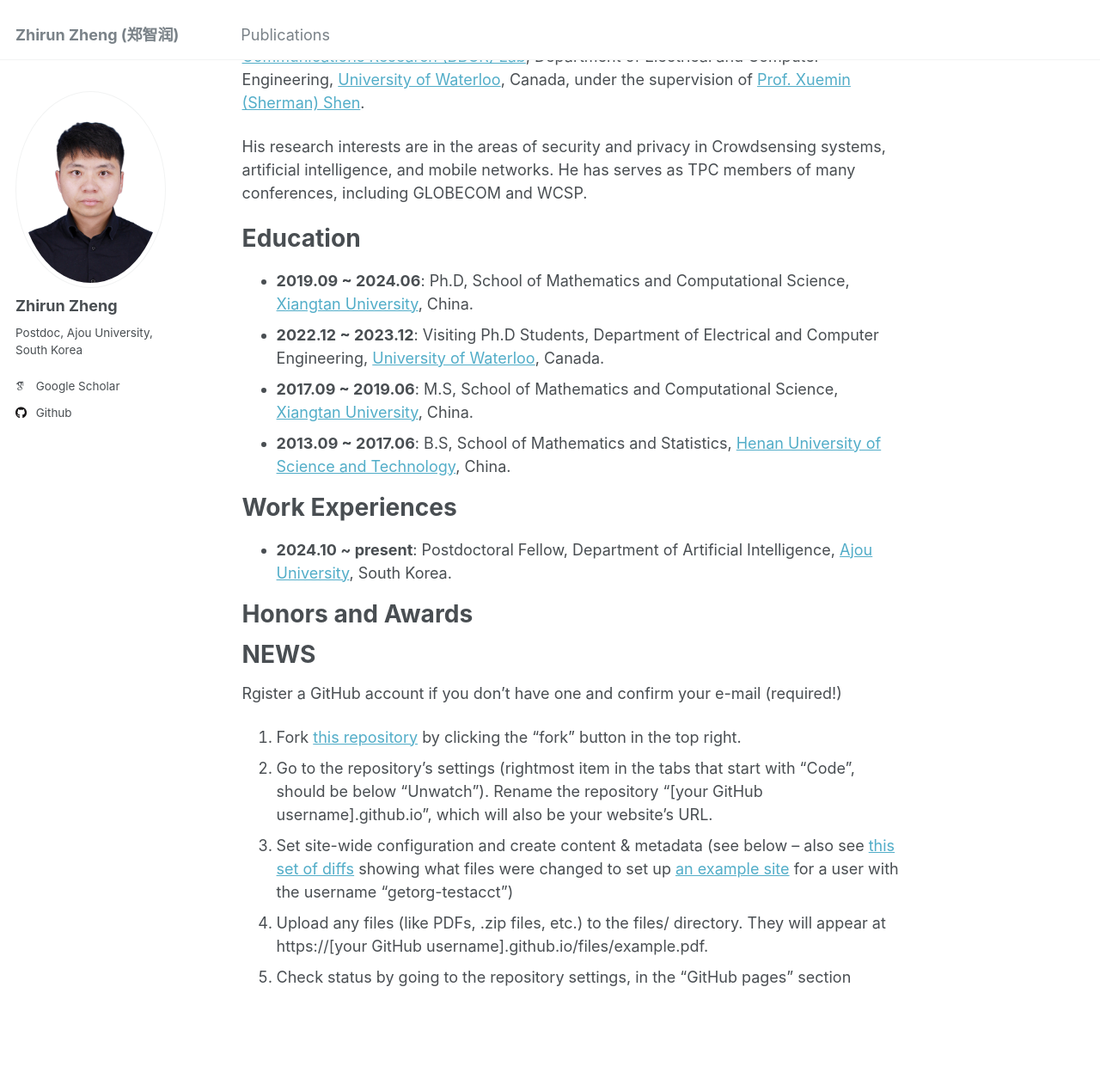
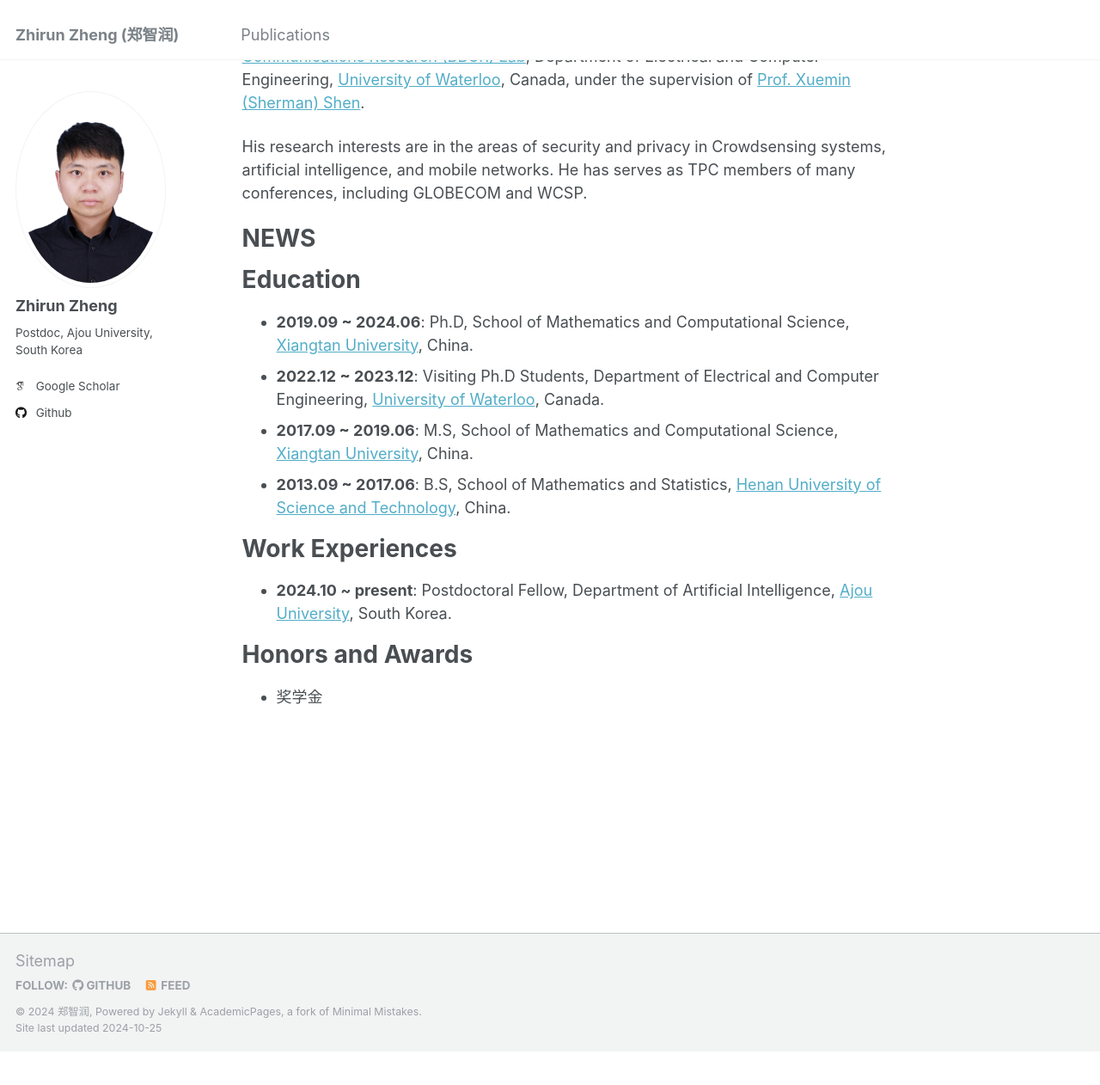
Before and after one commit to zhengzhirun/EN, a Jekyll site: the page built from _pages/about.md, in a window 1280 px wide and 1400 px high, scrolled down 258 px. Shown: the top 1262 px of the window at 86% size. Built offline with Jekyll 4.4.1, drawn with Linux system fonts in a browser that asks for light colours; some web fonts are replaced; after the commit the page ends 1481 px from its top, so only the background shows below that.

Commit message:
Update about.md

```diff
--- a/_pages/about.md
+++ b/_pages/about.md
@@ -24,13 +27,4 @@ Work Experiences
 
 Honors and Awards
 ======
-
-
-NEWS
-======
-  Rgister a GitHub account if you don't have one and confirm your e-mail (required!)
-1. Fork [this repository](https://github.com/academicpages/academicpages.github.io) by clicking the "fork" button in the top right.
-1. Go to the repository's settings (rightmost item in the tabs that start with "Code", should be below "Unwatch"). Rename the repository "[your GitHub username].github.io", which will also be your website's URL.
-1. Set site-wide configuration and create content & metadata (see below -- also see [this set of diffs](http://archive.is/3TPas) showing what files were changed to set up [an example site](https://getorg-testacct.github.io) for a user with the username "getorg-testacct")
-1. Upload any files (like PDFs, .zip files, etc.) to the files/ directory. They will appear at https://[your GitHub username].github.io/files/example.pdf.
-1. Check status by going to the repository settings, in the "GitHub pages" section
+- 奖学金
```
Also changed, not shown: other parts of _pages/about.md (+3 -0 lines).
